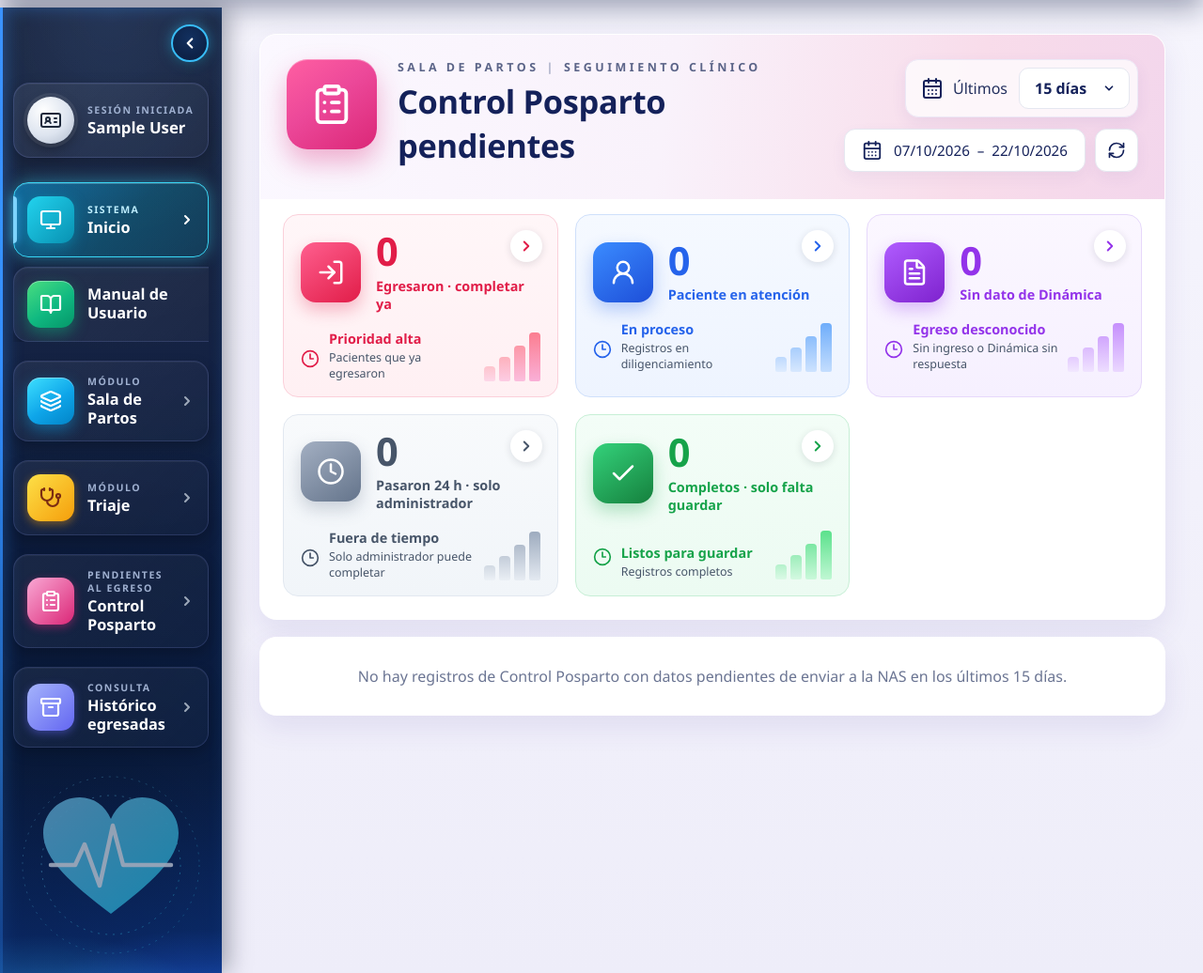
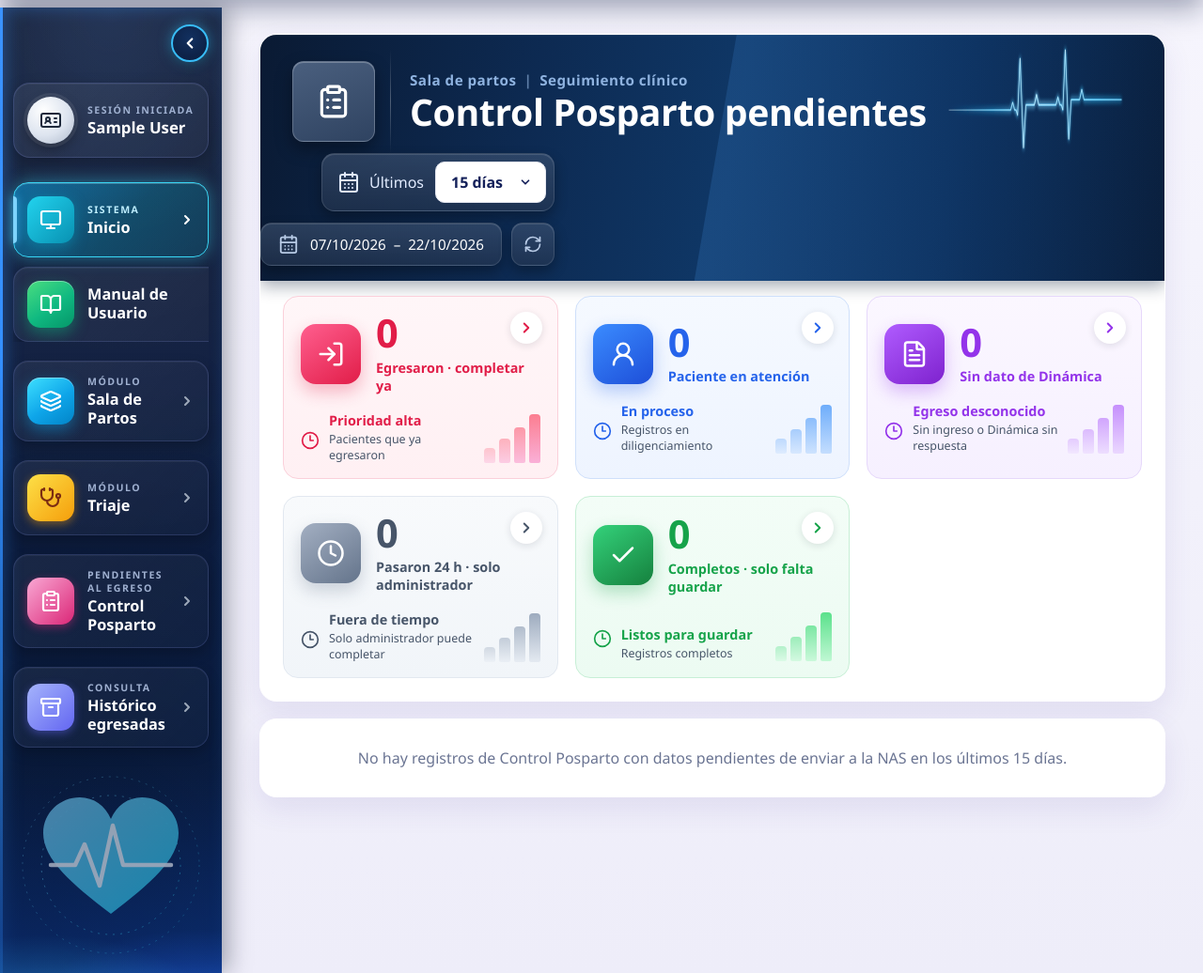
Before and after one commit to edisonibarra-web/sistema_onbstetrico-, a Django app: page /fetal/pendientes/ in a window 1280 px wide. Shown: the part 135-1171 px from the top of the page at 94% size. Run offline with Django 4.2, Linux system fonts and the light colour scheme; the visitor is signed in with stand-in values (Sample User, id 1); data that the repository does not hold is empty; parts of the project's set-up code (start-up, migrations or seed data) failed here and were passed over.

Commit message:
Pendientes al egreso: encabezado con el diseno de Pacientes activos en Sala de Partos
Co-Authored-By: Claude Opus 5.5 <noreply@anthropic.com>

```diff
--- a/frecuenciafetal/templates/registros/pendientes.html
+++ b/frecuenciafetal/templates/registros/pendientes.html
@@ -45,6 +45,41 @@
         .p-recargar:hover { background: #f6f4fd; }
         .p-recargar svg { width: 20px; height: 20px; }
 
+        /* 2026-10-22: encabezado con el diseño de "Pacientes activos en Sala de Partos". */
+        .p-hero { align-items: center; gap: 0; min-height: 132px; padding: 16px 28px 16px 0; overflow: hidden;
+                  background: linear-gradient(100deg, #0a1a33 0%, #0d2a52 30%, #0f3766 52%, #0c2f5a 75%, #0a1f3d 100%);
+                  box-shadow: inset 0 1px 0 rgba(255, 255, 255, .08), 0 6px 16px rgba(10, 26, 51, .35); }
+        .p-hero::after { content: ''; position: absolute; top: 0; bottom: 0; left: 48%; right: 0; pointer-events: none;
+                         clip-path: polygon(9% 0, 100% 0, 100% 100%, 0 100%);
+                         background: linear-gradient(90deg, rgba(64, 140, 220, .22) 0%, rgba(30, 90, 170, .12) 60%, rgba(10, 30, 60, 0) 100%); }
+        .p-hero > * { position: relative; z-index: 1; }
+        .p-hero .p-icono { width: 86px; height: 84px; margin: 0 16px 0 34px; border-radius: 12px; color: #fff;
+                           background: linear-gradient(160deg, #4a5f7e 0%, #2f4361 100%); border: 1px solid rgba(255, 255, 255, .22);
+                           box-shadow: inset 0 1px 0 rgba(255, 255, 255, .25), 0 8px 18px rgba(0, 0, 0, .35); }
+        .p-hero .p-icono svg { width: 38px; height: 38px; }
+        .p-separador { align-self: stretch; width: 1px; margin: 0 20px 0 0; flex-shrink: 0;
+                       background: linear-gradient(180deg, rgba(255, 255, 255, 0) 0%, rgba(255, 255, 255, .28) 50%, rgba(255, 255, 255, 0) 100%); }
+        .p-hero .p-hero-texto { flex: 0 1 auto; min-width: 0; }
+        .p-hero .p-kicker { font-size: .95rem; font-weight: 600; letter-spacing: .03em; text-transform: none; color: #8fb3e0; }
+        .p-hero .p-kicker span { color: #5f7fa8; }
+        .p-hero h1 { margin: 2px 0 0; font-size: 2.45rem; font-weight: 700; line-height: 1.1; color: #fff; }
+        .p-ekg { flex: 1 1 0; min-width: 120px; height: 110px; margin: 0 18px 0 24px; pointer-events: none; }
+        .p-ekg svg { width: 100%; height: 100%; overflow: visible; }
+        .p-hero .p-filtro { background: linear-gradient(180deg, rgba(70, 90, 120, .55) 0%, rgba(40, 56, 82, .6) 100%);
+                            border: 1px solid rgba(255, 255, 255, .12); box-shadow: inset 0 1px 0 rgba(255, 255, 255, .12), 0 6px 14px rgba(0, 0, 0, .3); }
+        .p-hero .p-filtro label, .p-hero .p-filtro label svg { color: #e2ecff; }
+        .p-hero .p-rango-fechas, .p-hero .p-recargar { color: #fff; border: 1px solid rgba(255, 255, 255, .12);
+                            background: linear-gradient(180deg, rgba(70, 90, 120, .55) 0%, rgba(40, 56, 82, .6) 100%);
+                            box-shadow: inset 0 1px 0 rgba(255, 255, 255, .12), 0 6px 14px rgba(0, 0, 0, .3); }
+        .p-hero .p-rango-fechas svg, .p-hero .p-recargar svg { color: #b8cbe6; }
+        .p-hero .p-recargar:hover { background: linear-gradient(180deg, rgba(90, 115, 150, .65) 0%, rgba(55, 75, 105, .7) 100%); }
+        @media (max-width: 1100px) {
+            .p-hero { flex-wrap: wrap; padding: 16px 18px; gap: 14px; }
+            .p-hero .p-icono { width: 64px; height: 62px; margin: 0; }
+            .p-separador { display: none; }
+            .p-hero h1 { font-size: 1.6rem; }
+            .p-hero > .p-ekg { position: absolute; left: 30%; right: 0; top: 10px; margin: 0; opacity: .45; z-index: 0; }
+        }
         /* ---------- Recuadros del resumen ---------- */
         .p-resumen { display: grid; grid-template-columns: repeat(auto-fit, minmax(230px, 1fr)); gap: 18px; padding: 16px 24px 24px; }
         .p-chip { position: relative; overflow: hidden; border-radius: 16px; padding: 18px 18px 16px; border: 1px solid; cursor: pointer;
@@ -184,39 +219,22 @@
         <main class="main-content">
             <section class="p-card">
                 <div class="p-hero">
-                <svg class="p-ilustracion" viewBox="0 0 330 200" preserveAspectRatio="xMidYMid slice" aria-hidden="true">
-                    <defs>
-                        <linearGradient id="pi-piel" x1="0" y1="0" x2="1" y2="1"><stop offset="0" stop-color="#f9c6dc"/><stop offset="1" stop-color="#e98bb7"/></linearGradient>
-                        <linearGradient id="pi-pelo" x1="0" y1="0" x2="0" y2="1"><stop offset="0" stop-color="#d4669c"/><stop offset="1" stop-color="#b44a83"/></linearGradient>
-                        <linearGradient id="pi-manta" x1="0" y1="0" x2="1" y2="1"><stop offset="0" stop-color="#fbe3ef"/><stop offset="1" stop-color="#f3b9d4"/></linearGradient>
-                        <radialGradient id="pi-halo" cx="0.6" cy="0.45" r="0.6"><stop offset="0" stop-color="#ffffff" stop-opacity=".7"/><stop offset="1" stop-color="#ffffff" stop-opacity="0"/></radialGradient>
-                    </defs>
-                    <circle cx="200" cy="90" r="120" fill="url(#pi-halo)"/>
-                    <!-- cruces médicas -->
-                    <path d="M52 52h10v-10h10v10h10v10h-10v10h-10v-10h-10z" fill="#f7a8c9" opacity=".7"/>
-                    <path d="M40 130h7v-7h7v7h7v7h-7v7h-7v-7h-7z" fill="#f7a8c9" opacity=".55"/>
-                    <!-- madre: cabeza, cabello y hombros -->
-                    <path d="M150 210 C 150 150, 175 128, 205 126 C 238 124, 262 150, 266 210 Z" fill="url(#pi-piel)" opacity=".9"/>
-                    <path d="M196 34 C 168 34, 152 56, 154 82 C 156 104, 168 118, 186 122 L 214 122 C 236 112, 244 92, 238 66 C 232 44, 218 34, 196 34 Z" fill="url(#pi-pelo)"/>
-                    <path d="M200 52 C 182 52, 174 66, 176 84 C 178 100, 188 110, 200 110 C 213 110, 222 98, 222 82 C 222 64, 214 52, 200 52 Z" fill="url(#pi-piel)"/>
-                    <path d="M186 84 q 6 4 12 0" stroke="#b9487f" stroke-width="2" fill="none" stroke-linecap="round"/>
-                    <path d="M204 92 q 5 4 11 1" stroke="#c2588b" stroke-width="2" fill="none" stroke-linecap="round"/>
-                    <!-- bebé en brazos -->
-                    <ellipse cx="160" cy="150" rx="48" ry="30" fill="url(#pi-manta)" transform="rotate(-12 160 150)"/>
-                    <circle cx="140" cy="140" r="20" fill="url(#pi-piel)"/>
-                    <path d="M132 142 q 4 3 8 0" stroke="#b9487f" stroke-width="1.8" fill="none" stroke-linecap="round"/>
-                    <path d="M120 168 C 150 182, 196 178, 214 160" stroke="#e98bb7" stroke-width="10" fill="none" stroke-linecap="round" opacity=".8"/>
-                    <!-- corazones -->
-                    <path d="M282 46 c -6 -10 -22 -6 -20 6 c 2 10 20 20 20 20 s 18 -10 20 -20 c 2 -12 -14 -16 -20 -6 z" fill="#f472b6" opacity=".55"/>
-                    <path d="M300 104 c -4 -7 -15 -4 -14 4 c 1 7 14 14 14 14 s 13 -7 14 -14 c 1 -8 -10 -11 -14 -4 z" fill="#f472b6" opacity=".45"/>
-                    <path d="M262 150 c -5 -8 -18 -5 -16 5 c 1 8 16 16 16 16 s 15 -8 16 -16 c 2 -10 -11 -13 -16 -5 z" fill="#f472b6" opacity=".4"/>
-                    <path d="M118 30 c -3 -5 -10 -3 -9 3 c 1 5 9 9 9 9 s 8 -4 9 -9 c 1 -6 -6 -8 -9 -3 z" fill="#f9a8d4" opacity=".6"/>
-                </svg>
                     <div class="p-icono"><i data-lucide="clipboard-list"></i></div>
+                    <span class="p-separador" aria-hidden="true"></span>
                     <div class="p-hero-texto">
                         <div class="p-kicker">Sala de partos<span>|</span>Seguimiento clínico</div>
                         <h1>Control Posparto pendientes</h1>
                     </div>
+                    <span class="p-ekg" aria-hidden="true">
+                        <svg viewBox="0 0 700 120" preserveAspectRatio="none" fill="none" stroke-linecap="round" stroke-linejoin="round">
+                            <defs>
+                                <linearGradient id="pEkg" x1="0" x2="1"><stop offset="0" stop-color="#38bdf8" stop-opacity="0"/><stop offset=".25" stop-color="#38bdf8" stop-opacity=".55"/><stop offset=".5" stop-color="#7dd3fc"/><stop offset=".85" stop-color="#38bdf8" stop-opacity=".8"/><stop offset="1" stop-color="#38bdf8" stop-opacity=".6"/></linearGradient>
+                                <filter id="pEkgBrillo" x="-10%" y="-50%" width="120%" height="200%"><feGaussianBlur stdDeviation="3.5" result="b"/><feMerge><feMergeNode in="b"/><feMergeNode in="b"/><feMergeNode in="SourceGraphic"/></feMerge></filter>
+                            </defs>
+                            <path d="M0 70H250l8-9 8 9h6l6 6 10-66 14 104 10-50h34l9-12 9 12h70l8-9 8 9h6l6 6 10-70 14 104 10-46h34l9-12 9 12H700" stroke="url(#pEkg)" stroke-width="2.6" filter="url(#pEkgBrillo)"/>
+                            <path d="M0 70H250l8-9 8 9h6l6 6 10-66 14 104 10-50h34l9-12 9 12h70l8-9 8 9h6l6 6 10-70 14 104 10-46h34l9-12 9 12H700" stroke="#e0f7ff" stroke-width="1" opacity=".85"/>
+                        </svg>
+                    </span>
                     <div class="p-hero-ctrl">
                         <form class="p-filtro" method="get">
                             <label for="dias"><i data-lucide="calendar-days"></i> Últimos</label>
```
